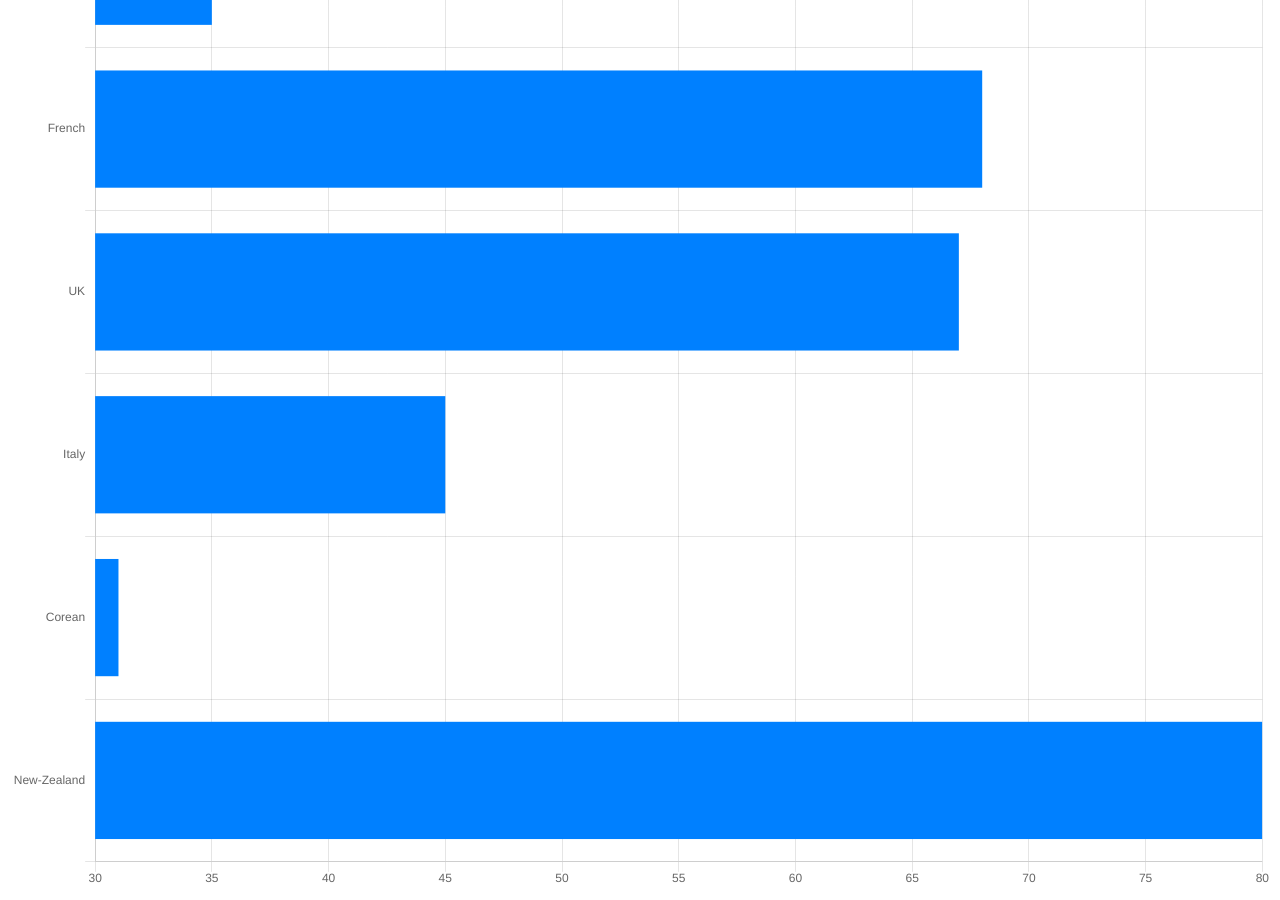
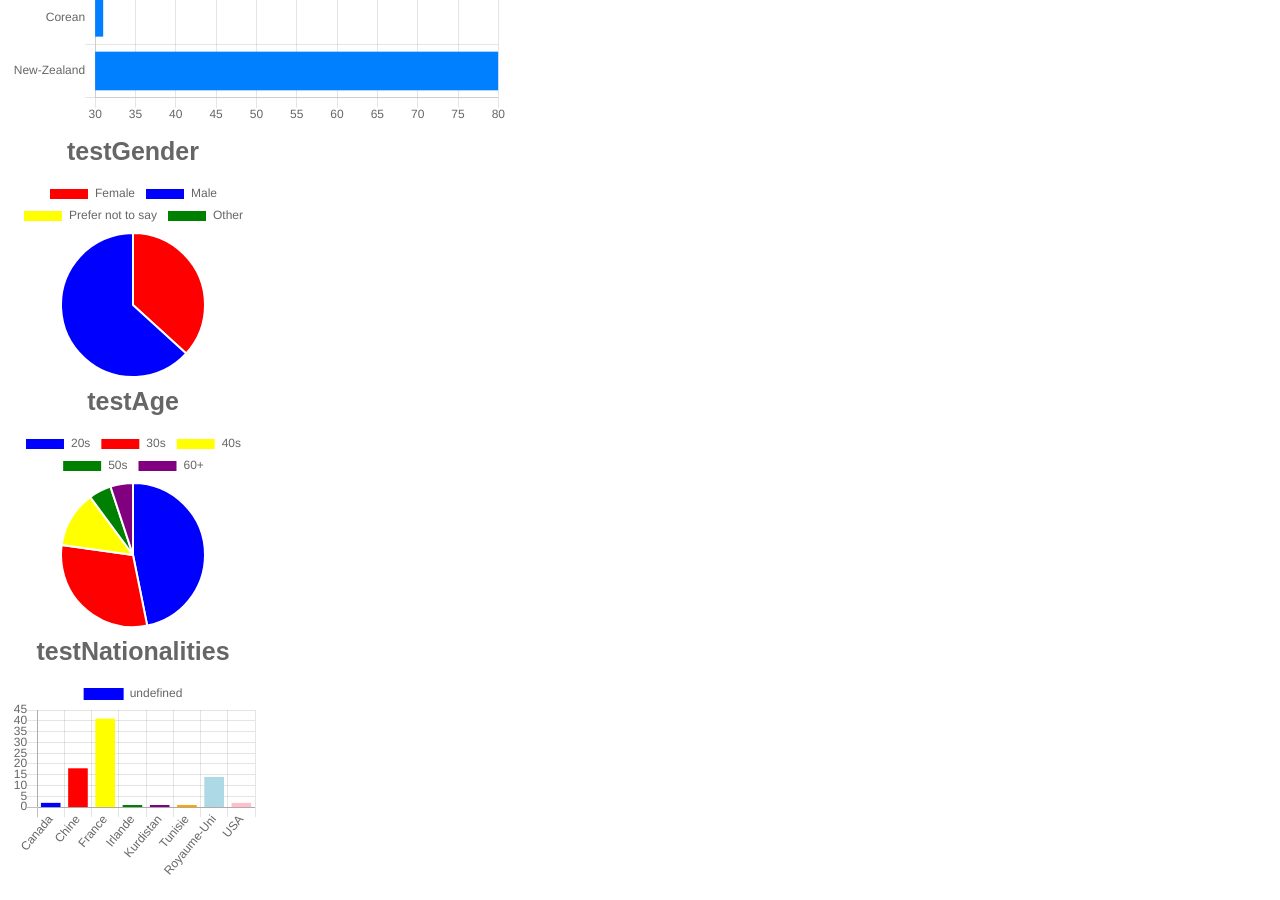
Before and after one commit to Emilie-dev/testChart.js, a plain HTML site: page index.html in a window 1280 px wide. Shown: the part 380-1280 px from the top of the page. Drawn offline with nearby package versions, Linux system fonts and the light colour scheme.

Commit message:
Add gender + age + nationalities charts

```diff
--- a/app.js
+++ b/app.js
@@ -1,5 +1,6 @@
-var ctx = document.getElementById('myChart').getContext('2d');
-var myBarChart = new Chart(ctx, {
+
+var ctx0 = document.getElementById('myChart').getContext('2d');
+var myBarChart = new Chart(ctx0, {
     // The type of chart we want to create
     type: 'horizontalBar',
 
@@ -31,3 +32,114 @@ var myBarChart = new Chart(ctx, {
             }
     }
 });
+
+
+
+
+// testGender
+var ctx1 = document.getElementById('testGender').getContext('2d');
+var myPieChart = new Chart(ctx1, {
+    type: 'pie',
+    data : {
+        datasets: [{
+            data: [25, 43, 0, 0],
+            backgroundColor: ['red', 'blue', 'yellow', 'green'],
+            label: 'What\'s your gender'
+
+        }],
+
+        labels: [
+            'Female',
+            'Male',
+            'Prefer not to say',
+            'Other'
+        ]
+
+    },
+
+    options: {
+    // We add a title to the chart
+          title: {
+            display: true,
+            value: 'top',
+            text: 'testGender',
+            fontSize: 25,
+            fontFamily : 'Arial',
+            fontStyle : 'bold',
+        }
+}
+
+});
+
+
+
+
+// testAge
+var ctx2 = document.getElementById('testAge').getContext('2d');
+var myPieChart = new Chart(ctx2, {
+    type: 'pie',
+    data : {
+        datasets: [{
+            data: [37, 24, 10, 4, 4],
+            backgroundColor: ['blue', 'red', 'yellow', 'green', 'purple'],
+            label: 'What\'s your age'
+
+        }],
+
+        labels: [
+            '20s',
+            '30s',
+            '40s',
+            '50s',
+            '60+'
+        ]
+
+    },
+
+    options: {
+    // We add a title to the chart
+          title: {
+            display: true,
+            value: 'top',
+            text: 'testAge',
+            fontSize: 25,
+            fontFamily : 'Arial',
+            fontStyle : 'bold',
+        }
+}
+
+});
+
+
+// testNationalities
+var ctx3 = document.getElementById('testNationalities').getContext('2d');
+var myBarChart = new Chart(ctx3, {
+    // The type of chart we want to create
+    type: 'bar',
+
+    // The data for our dataset
+    data: {
+        labels: ["Canada", "Chine", "France", "Irlande", "Kurdistan", "Tunisie", "Royaume-Uni", "USA",  ],
+        datasets: [{
+            backgroundColor: ['blue', 'red', 'yellow', 'green', 'purple', 'orange', 'lightblue', 'pink'],
+            data: [2, 18, 41, 1, 1, 1, 14, 2],
+        }]
+    },
+
+    // Configuration options go here
+    options: {
+    // We add a title to the chart
+          title: {
+            display: true,
+            value: 'top',
+            text: 'testNationalities',
+            fontSize: 25,
+            fontFamily : 'Arial',
+            fontStyle : 'bold',
+        },
+    // We add an animation to the chart
+        animation: {
+            duration: 1000,
+            }
+    }
+});
--- a/index.html
+++ b/index.html
@@ -5,7 +5,25 @@
 </head>
 <body>
 
+<!-- Chart de test -->
+<div class="chart-container" style="width:500px; height:500px;">
 	<canvas id="myChart" width="400" height="400"></canvas>
+</div>
+
+<!-- testGender -->
+<div class="chart-container" style="width:250px; height:250px;">
+	<canvas id="testGender" width="400" height="400"></canvas>
+</div>
+
+<!-- testAge -->
+<div class="chart-container" style="width:250px; height:250px;">
+	<canvas id="testAge" width="400" height="400"></canvas>
+</div>
+
+<!-- testNationalities -->
+<div class="chart-container" style="width:250px; height:250px;">
+	<canvas id="testNationalities" width="400" height="400"></canvas>
+</div>
 
 	<script src="https://cdnjs.cloudflare.com/ajax/libs/Chart.js/2.4.0/Chart.min.js"></script>
 	<script type="text/javascript" src="app.js"></script>
```
